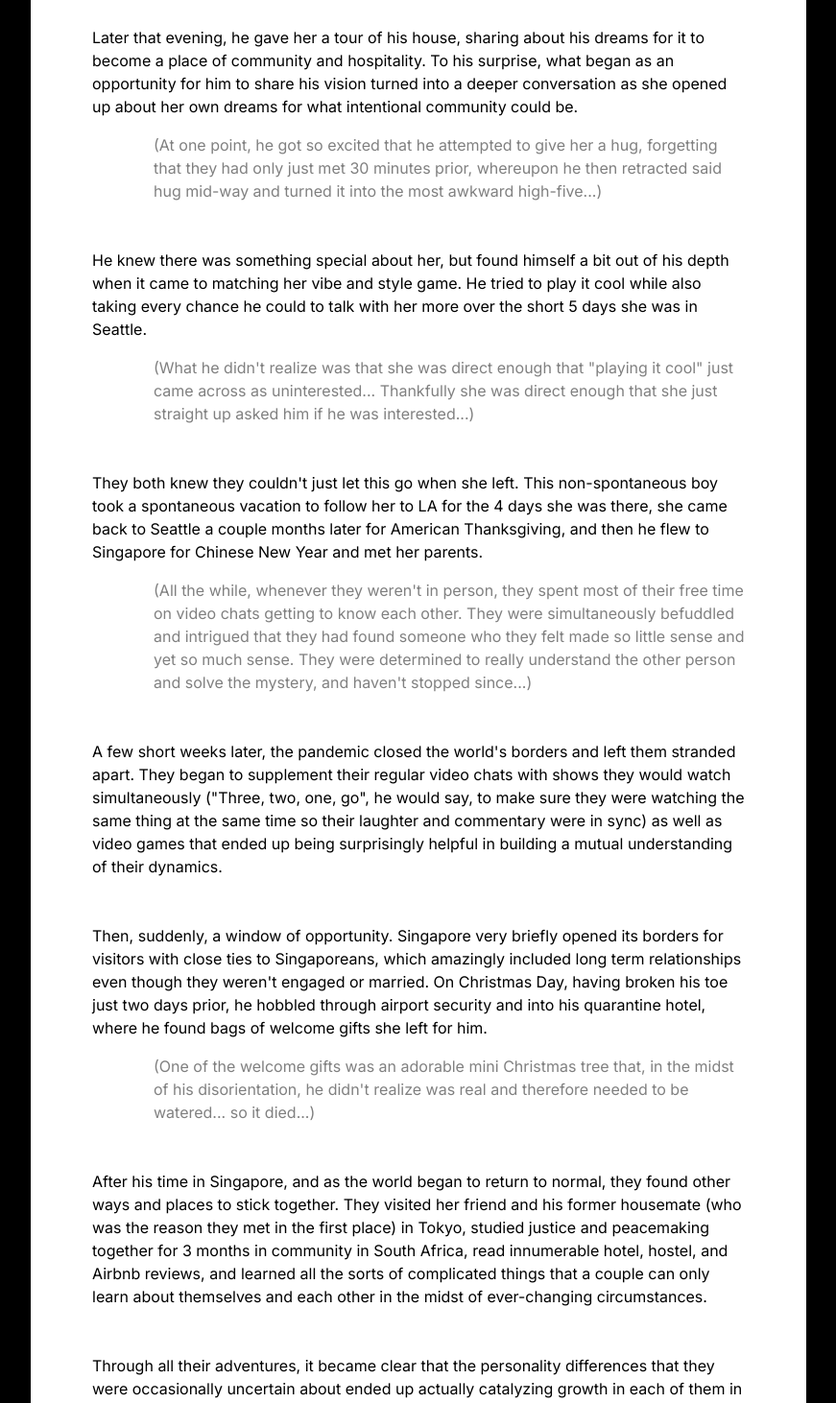
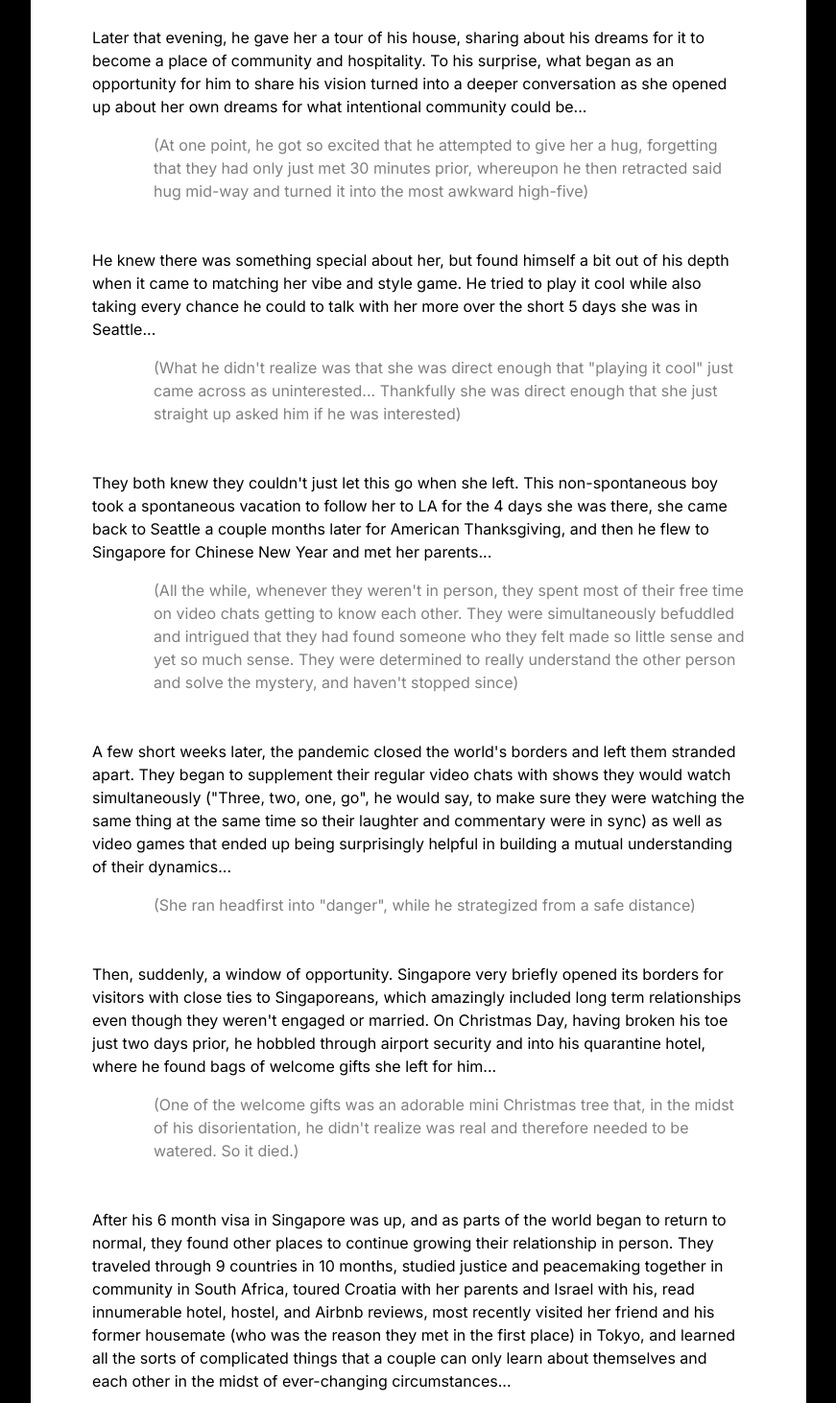
Before and after one commit to ncklug/sg-wedding, a Next.js app: page /story in a window 1280 px wide. Shown: the part 340-1802 px from the top of the page at 96% size, without its empty margins (204-1075 px from the left). Built offline with nearby package versions, Linux system fonts and the light colour scheme.

Commit message:
parents travel

```diff
--- a/pages/story.js
+++ b/pages/story.js
@@ -65,9 +65,10 @@ export default function Home() {
         {/* </Paragraph> */}
         <Paragraph>
           She was visiting her good friend in Seattle, who happened to be his
-          housemate.
+          housemate...
           <Aside>
-            "This white boy is hosting mala hot pot!", she thought to herself...
+            "Wah, this white boy is hosting mala hot pot!", she thought to
+            herself
           </Aside>
         </Paragraph>
         <Paragraph>
@@ -75,24 +76,24 @@ export default function Home() {
           dreams for it to become a place of community and hospitality. To his
           surprise, what began as an opportunity for him to share his vision
           turned into a deeper conversation as she opened up about her own
-          dreams for what intentional community could be.
+          dreams for what intentional community could be...
           <Aside>
             At one point, he got so excited that he attempted to give her a hug,
             forgetting that they had only just met 30 minutes prior, whereupon
             he then retracted said hug mid-way and turned it into the most
-            awkward high-five...
+            awkward high-five
           </Aside>
         </Paragraph>
         <Paragraph>
           He knew there was something special about her, but found himself a bit
           out of his depth when it came to matching her vibe and style game. He
           tried to play it cool while also taking every chance he could to talk
-          with her more over the short 5 days she was in Seattle.
+          with her more over the short 5 days she was in Seattle...
           <Aside>
             What he didn't realize was that she was direct enough that "playing
             it cool" just came across as uninterested... Thankfully she was
             direct enough that she just straight up asked him if he was
-            interested...
+            interested
           </Aside>
         </Paragraph>
         <Paragraph>
@@ -100,14 +101,14 @@ export default function Home() {
           non-spontaneous boy took a spontaneous vacation to follow her to LA
           for the 4 days she was there, she came back to Seattle a couple months
           later for American Thanksgiving, and then he flew to Singapore for
-          Chinese New Year and met her parents.
+          Chinese New Year and met her parents...
           <Aside>
             All the while, whenever they weren't in person, they spent most of
             their free time on video chats getting to know each other. They were
             simultaneously befuddled and intrigued that they had found someone
             who they felt made so little sense and yet so much sense. They were
             determined to really understand the other person and solve the
-            mystery, and haven't stopped since...
+            mystery, and haven't stopped since
           </Aside>
         </Paragraph>
         <Paragraph>
@@ -117,7 +118,11 @@ export default function Home() {
           go", he would say, to make sure they were watching the same thing at
           the same time so their laughter and commentary were in sync) as well
           as video games that ended up being surprisingly helpful in building a
-          mutual understanding of their dynamics.
+          mutual understanding of their dynamics...
+          <Aside>
+            She ran headfirst into "danger", while he strategized from a safe
+            distance
+          </Aside>
         </Paragraph>
         <Paragraph>
           Then, suddenly, a window of opportunity. Singapore very briefly opened
@@ -126,22 +131,24 @@ export default function Home() {
           engaged or married. On Christmas Day, having broken his toe just two
           days prior, he hobbled through airport security and into his
           quarantine hotel, where he found bags of welcome gifts she left for
-          him.
+          him...
           <Aside>
             One of the welcome gifts was an adorable mini Christmas tree that,
             in the midst of his disorientation, he didn't realize was real and
-            therefore needed to be watered... so it died...
+            therefore needed to be watered. So it died.
           </Aside>
         </Paragraph>
         <Paragraph>
-          After his time in Singapore, and as the world began to return to
-          normal, they found other ways and places to stick together. They
-          visited her friend and his former housemate &#40;who was the reason
-          they met in the first place&#41; in Tokyo, studied justice and
-          peacemaking together for 3 months in community in South Africa, read
-          innumerable hotel, hostel, and Airbnb reviews, and learned all the
-          sorts of complicated things that a couple can only learn about
-          themselves and each other in the midst of ever-changing circumstances.
+          After his 6 month visa in Singapore was up, and as parts of the world
+          began to return to normal, they found other places to continue growing
+          their relationship in person. They traveled through 9 countries in 10
+          months, studied justice and peacemaking together in community in South
+          Africa, toured Croatia with her parents and Israel with his, read
+          innumerable hotel, hostel, and Airbnb reviews, most recently visited
+          her friend and his former housemate &#40;who was the reason they met
+          in the first place&#41; in Tokyo, and learned all the sorts of
+          complicated things that a couple can only learn about themselves and
+          each other in the midst of ever-changing circumstances...
         </Paragraph>
         <Paragraph>
           Through all their adventures, it became clear that the personality
```
